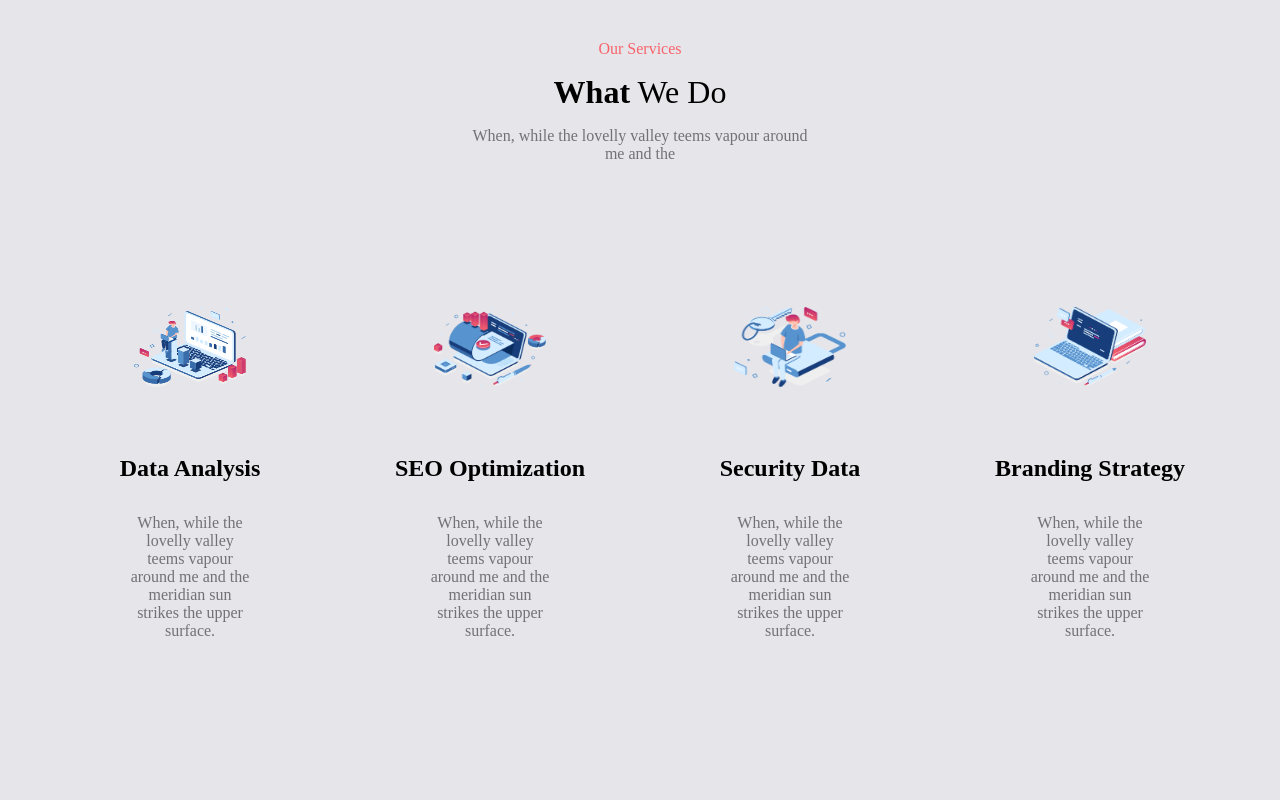
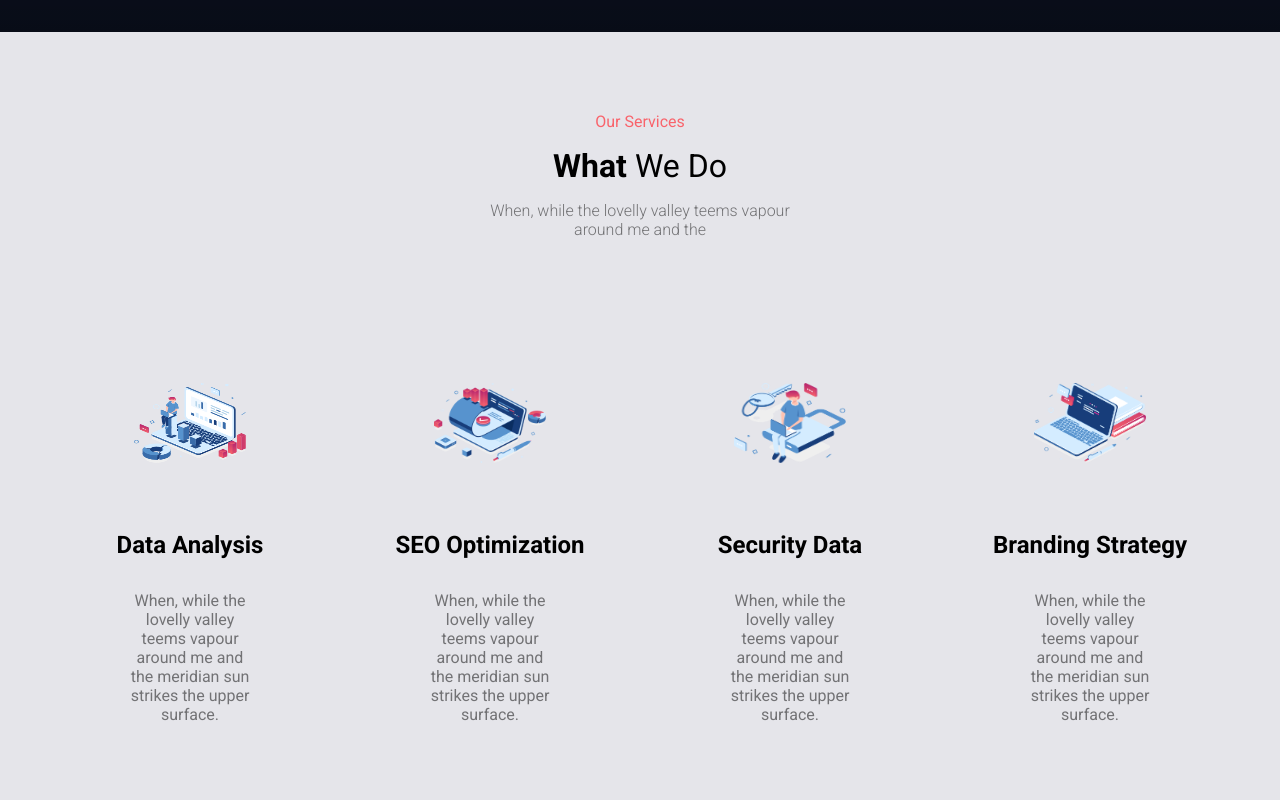
Before and after one commit to andreadebortoli2/proj-html-vuejs, a Vue app: page / in a window 1280 px wide. Shown: the part 800-1600 px from the top of the page. Built offline with nearby package versions, Linux system fonts and the light colour scheme.

Commit message:
add font family and edit spacing

```diff
--- a/index.html
+++ b/index.html
@@ -6,6 +6,11 @@
   <link rel="icon" type="image/svg+xml" href="/vite.svg" />
   <meta name="viewport" content="width=device-width, initial-scale=1.0" />
   <title>proj-html-vuejs</title>
+  <link rel="preconnect" href="https://fonts.googleapis.com">
+  <link rel="preconnect" href="https://fonts.gstatic.com" crossorigin>
+  <link
+    href="https://fonts.googleapis.com/css2?family=Roboto:ital,wght@0,100;0,300;0,400;0,500;0,700;0,900;1,100;1,300;1,400;1,500;1,700;1,900&display=swap"
+    rel="stylesheet">
 </head>
 
 <body>
--- a/src/assets/AppStyle.scss
+++ b/src/assets/AppStyle.scss
@@ -21,6 +21,7 @@
 
 body {
     overflow-x: hidden;
+    font-family: "Roboto", sans-serif;
 }
 
 .container {
--- a/src/assets/partials/_PriceListStyle.scss
+++ b/src/assets/partials/_PriceListStyle.scss
@@ -34,8 +34,8 @@
 
             .background_price {
                 position: absolute;
-                top: -4.5rem;
-                right: -0.5rem;
+                top: -4.6rem;
+                right: -0.9rem;
                 font-size: 20rem;
                 font-weight: 900;
                 z-index: 0;
--- a/src/assets/partials/_SectionCardHeader.scss
+++ b/src/assets/partials/_SectionCardHeader.scss
@@ -14,7 +14,7 @@
 }
 
 .section_comment {
-    font-weight: 100;
+    font-weight: 300;
     font-size: 1rem;
     color: $text-small-color;
     width: 30%;
```
Also changed, not shown: 1 other file (tests, documents, lock files or other folders).
